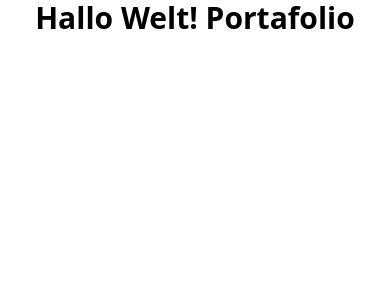
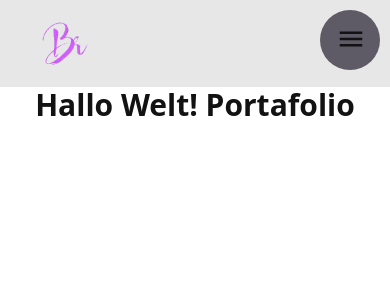
Before and after one commit to brayanramosc/personal-portfolio, a React (Vite) app: page / in a window 390 px wide. Shown: the top 300 px of the page. Built offline with nearby package versions, Linux system fonts and the light colour scheme.

Commit message:
feat: add header for desktop and mobile

```diff
--- a/src/App.tsx
+++ b/src/App.tsx
@@ -1,11 +1,14 @@
 import { useTranslation } from "react-i18next"
+
+import { Header } from "./components";
 
 function App() {
   const { t } = useTranslation();
 
   return (
-    <div className="max-w-lg mx-auto">
-      <h1 className="text-3xl font-bold text-center">
+    <div className="min-h-screen text-primary-light dark:bg-[#121212] dark:text-primary-dark">
+      <Header />
+      <h1 className="text-3xl font-bold text-center dark:text-white">
         {'Hallo Welt! '}{t('title')}
       </h1>
     </div>
--- /dev/null
+++ b/src/components/header/ConfigNavItems.tsx
@@ -0,0 +1,60 @@
+import { MdOutlineDarkMode } from "react-icons/md";
+import { Variants, motion } from "framer-motion";
+import { CiLight } from "react-icons/ci";
+
+import { useLanguage } from "../../hooks";
+import spanishLogo from "../../assets/spain.png";
+import englishLogo from "../../assets/united-kingdom.png";
+
+const variants: Variants = {
+    open: {
+        y: 0,
+        opacity: 1,
+        transition: {
+            y: { stiffness: 1000, velocity: -100 }
+        }
+    },
+    closed: {
+        y: 50,
+        opacity: 0,
+        transition: {
+            y: { stiffness: 1000 }
+        }
+    }
+};
+
+type ConfigNavItemsProps = {
+    isDarkMode: boolean,
+    setIsDarkMode: (isDarkMode: boolean | ((isDarkMode: boolean) => boolean)) => void,
+}
+
+const ConfigNavItems = ({ isDarkMode, setIsDarkMode }: ConfigNavItemsProps) => {
+    const { language, handleChangeLanguage } = useLanguage();
+
+    return (
+        <motion.div
+            className="flex flex-row gap-4 justify-center items-center"
+            variants={variants}
+        >
+            <div
+                className={`cursor-pointer ${isDarkMode ? 'text-white' : 'text-black'}`}
+                onClick={() => setIsDarkMode((prevMode: boolean) => !prevMode)}
+            >
+                {isDarkMode
+                    ? <CiLight size={20} />
+                    : <MdOutlineDarkMode size={20} />
+                }
+            </div>
+
+            <motion.div className="cursor-pointer flex items-center dark:text-white">
+                <img
+                    src={language === 'es' ? englishLogo : spanishLogo}
+                    onClick={handleChangeLanguage}
+                    alt="language_logo"
+                />
+            </motion.div>
+        </motion.div>
+    )
+}
+
+export default ConfigNavItems
--- /dev/null
+++ b/src/components/header/Header.tsx
@@ -0,0 +1,65 @@
+import { CiLight } from "react-icons/ci";
+import { MdOutlineDarkMode } from "react-icons/md";
+
+import logo from "../../assets/logo.webp";
+import spanishLogo from "../../assets/spain.png";
+import englishLogo from "../../assets/united-kingdom.png";
+import useThemeMode from "./hooks/useThemeMode";
+import { useLanguage } from "../../hooks";
+import SideNavBar from "./SideNavBar";
+
+const Header = () => {
+    const { t, language, handleChangeLanguage } = useLanguage();
+    const { isDarkMode, setIsDarkMode } = useThemeMode();
+
+    const menuOptions = [
+        { name: t('navItem1'), path: '#' },
+        { name: t('navItem2'), path: '#' },
+        { name: t('navItem3'), path: '#' },
+    ]
+
+    return (
+        <div className="px-10 py-5 bg-dark-mixed-100 bg-opacity-10">
+            <div className="flex justify-between max-w-4xl mx-auto">
+                <img src={logo} alt="logo" width={50} className="h-[47px]" />
+                <div className="sm:flex hidden flex-row items-center gap-10">
+                    <ul className="flex flex-row gap-6">
+                        {menuOptions.map(opt =>
+                            <a key={opt.name} href={opt.path} className="cursor-pointer dark:text-white">
+                                {opt.name}
+                            </a>
+                        )}
+                    </ul>
+
+                    <div className="flex flex-row gap-4 items-center">
+                        <div
+                            className={`cursor-pointer ${isDarkMode ? 'text-white' : 'text-black'}`}
+                            onClick={() => setIsDarkMode(prevMode => !prevMode)}
+                        >
+                            {isDarkMode
+                                ? <CiLight />
+                                : <MdOutlineDarkMode />
+                            }
+                        </div>
+
+                        <div className="cursor-pointer">
+                            <img
+                                src={language === 'es' ? englishLogo : spanishLogo}
+                                onClick={handleChangeLanguage}
+                                alt="language_logo"
+                            />
+                        </div>
+                    </div>
+                </div>
+
+                <SideNavBar
+                    menuOptions={menuOptions}
+                    isDarkMode={isDarkMode}
+                    setIsDarkMode={setIsDarkMode}
+                />
+            </div>
+        </div>
+    )
+}
+
+export default Header;
--- /dev/null
+++ b/src/components/header/NavItem.tsx
@@ -0,0 +1,39 @@
+import { Variants, motion } from "framer-motion";
+import { MenuOption } from "./SideNavBar";
+
+const variants: Variants = {
+    open: {
+        y: 0,
+        opacity: 1,
+        transition: {
+            y: { stiffness: 1000, velocity: -100 }
+        }
+    },
+    closed: {
+        y: 50,
+        opacity: 0,
+        transition: {
+            y: { stiffness: 1000 }
+        }
+    }
+};
+
+type NavItemProps = {
+    menuOption: MenuOption
+}
+
+const NavItem = ({ menuOption }: NavItemProps) => {
+    return (
+        <motion.a
+            href={menuOption.path}
+            variants={variants}
+            whileHover={{ scale: 1.1 }}
+            whileTap={{ scale: 0.95 }}
+            className="cursor-pointer flex items-center dark:text-white"
+        >
+            {menuOption.name}
+        </motion.a>
+    )
+}
+
+export default NavItem
--- /dev/null
+++ b/src/components/header/SideNavBar.tsx
@@ -0,0 +1,74 @@
+import { IoMdMenu } from "react-icons/io";
+import { IoMdClose } from "react-icons/io";
+import { useCycle, motion, Variants } from "framer-motion";
+
+import { useRef } from "react";
+import { useDimensions } from "./hooks/useDimensions";
+import SideNavBarNavigation from "./SideNavBarNavigation";
+
+const sidebar: Variants = {
+    open: (height = 1000) => ({
+        clipPath: `circle(${height * 2 + 200}px at 160px 40px)`,
+        transition: {
+            type: "spring",
+            stiffness: 20,
+            restDelta: 2
+        }
+    }),
+    closed: {
+        clipPath: "circle(30px at 160px 40px)",
+        transition: {
+            delay: 0.5,
+            type: "spring",
+            stiffness: 400,
+            damping: 40
+        }
+    }
+};
+
+export interface MenuOption {
+    name: string,
+    path: string
+}
+
+type SideNavBarProps = {
+    menuOptions: Array<MenuOption>,
+    isDarkMode: boolean,
+    setIsDarkMode: (isDarkMode: boolean | ((isDarkMode: boolean) => boolean)) => void,
+}
+
+const SideNavBar = ({ menuOptions, isDarkMode, setIsDarkMode }: SideNavBarProps): JSX.Element => {
+    const [isSideBarOpen, toggleSideBarOpen] = useCycle(false, true);
+    const containerRef = useRef<HTMLElement>(null);
+    const { height } = useDimensions(containerRef);
+
+    return (
+        <motion.nav
+            className="absolute top-0 right-0 min-w-[200px] sm:hidden flex"
+            initial={false}
+            animate={isSideBarOpen ? 'open' : 'closed'}
+            custom={height}
+            ref={containerRef}
+        >
+            <motion.div
+                className="top-0 right-0 bottom-0 h-screen min-w-[200px] absolute bg-dark-mixed-400 dark:bg-dark-mixed-200"
+                variants={sidebar}
+            />
+
+            <SideNavBarNavigation
+                menuOptions={menuOptions}
+                isDarkMode={isDarkMode}
+                setIsDarkMode={setIsDarkMode}
+            />
+
+            <div
+                onClick={() => toggleSideBarOpen()}
+                className="flex cursor-pointer items-center absolute top-6 right-6"
+            >
+                {isSideBarOpen ? <IoMdClose size={30} /> : <IoMdMenu size={30} />}
+            </div>
+        </motion.nav>
+    )
+}
+
+export default SideNavBar;
--- /dev/null
+++ b/src/components/header/SideNavBarNavigation.tsx
@@ -0,0 +1,41 @@
+import { Variants, motion } from "framer-motion";
+import { MenuOption } from "./SideNavBar";
+
+import NavItem from "./NavItem";
+import ConfigNavItems from "./ConfigNavItems";
+
+const variants: Variants = {
+    open: {
+        transition: { staggerChildren: 0.07, delayChildren: 0.2 }
+    },
+    closed: {
+        transition: { staggerChildren: 0.05, staggerDirection: -1 }
+    }
+};
+
+type SideNavBarNavigationProps = {
+    menuOptions: Array<MenuOption>,
+    isDarkMode: boolean,
+    setIsDarkMode: (isDarkMode: boolean | ((isDarkMode: boolean) => boolean)) => void,
+}
+
+const SideNavBarNavigation = ({ menuOptions, isDarkMode, setIsDarkMode }: SideNavBarNavigationProps) => {
+
+    return (
+        <motion.ul
+            variants={variants}
+            className="flex flex-col justify-center gap-7 w-full items-center h-screen absolute"
+        >
+            {menuOptions.map(opt =>
+                <NavItem menuOption={opt} key={opt.name} />
+            )}
+
+            <ConfigNavItems
+                isDarkMode={isDarkMode}
+                setIsDarkMode={setIsDarkMode}
+            />
+        </motion.ul>
+    )
+}
+
+export default SideNavBarNavigation
--- /dev/null
+++ b/src/components/header/hooks/useDimensions.ts
@@ -0,0 +1,12 @@
+import { RefObject, useEffect, useRef } from "react";
+
+export const useDimensions = (ref: RefObject<HTMLElement>) => {
+    const dimensions = useRef({ width: 0, height: 0 });
+
+    useEffect(() => {
+        dimensions.current.width = ref?.current?.offsetWidth || 0;
+        dimensions.current.height = ref?.current?.offsetHeight || 0;
+    }, []);
+
+    return dimensions.current;
+};
--- /dev/null
+++ b/src/components/header/hooks/useThemeMode.ts
@@ -0,0 +1,26 @@
+import { useEffect, useState } from "react";
+
+const useThemeMode = () => {
+    const [isDarkMode, setIsDarkMode] = useState<boolean>(() => {
+        if (window.matchMedia('(prefers-color-scheme: dark)').matches) {
+            return true;
+        }
+
+        return false;
+    });
+
+    useEffect(() => {
+        if (isDarkMode) {
+            document.querySelector('html')?.classList.add('dark');
+        } else {
+            document.querySelector('html')?.classList.remove('dark');
+        }
+    }, [isDarkMode])
+
+    return {
+        isDarkMode,
+        setIsDarkMode
+    }
+}
+
+export default useThemeMode;
--- /dev/null
+++ b/src/components/index.ts
@@ -0,0 +1 @@
+export { default as Header } from './header/Header';
--- /dev/null
+++ b/src/hooks/index.ts
@@ -0,0 +1 @@
+export { default as useLanguage } from './useLanguage';
```
